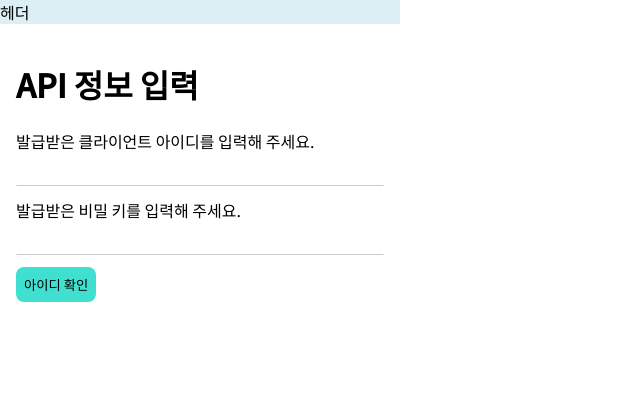
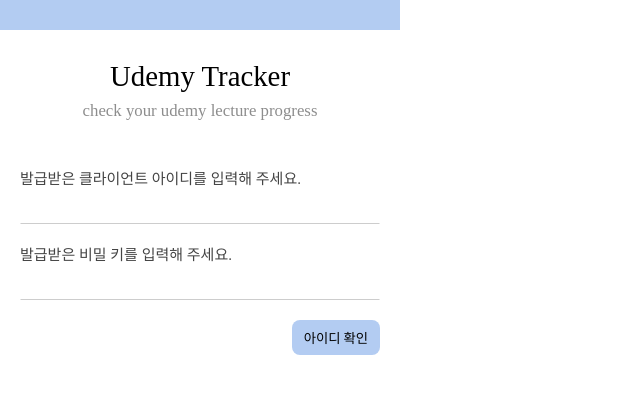
Before and after one commit to C17AN/udemy-booster-extension, a Vue app: page / in a window 1280 px wide. Shown: the top 394 px of the page, without its empty margins (0-640 px from the left). Built offline with nearby package versions, Linux system fonts and the light colour scheme.

Commit message:
로그인 UI 완성

```diff
--- a/src/components/Header.vue
+++ b/src/components/Header.vue
@@ -1,5 +1,5 @@
 <template>
-  <header>헤더</header>
+  <header></header>
 </template>
 
 <script>
@@ -8,6 +8,7 @@
 
 <style>
 header {
-  background-color: var(--skyblue-100);
+  background-color: var(--skyblue-200);
+  height: 30px;
 }
 </style>
--- a/src/components/Login.vue
+++ b/src/components/Login.vue
@@ -1,6 +1,8 @@
 <template>
   <div class="container">
-    <h1>API 정보 입력</h1>
+    <h1>Udemy Tracker</h1>
+    <h3>check your udemy lecture progress</h3>
+    <div class="input-container">
       <div class="login-input">
         <label for="clientId">발급받은 클라이언트 아이디를 입력해 주세요.</label>
         <input id="clientId" type="text" />
@@ -8,6 +10,7 @@
       <div class="login-input">
         <label for="clientPw">발급받은 비밀 키를 입력해 주세요.</label>
         <input id="clientPw" type="password" />
+      </div>
     </div>
     <button class="check-id-btn">아이디 확인</button>
   </div>
@@ -25,13 +28,35 @@
 <!-- Add "scoped" attribute to limit CSS to this component only -->
 <style scoped lang="scss">
 .container {
+  display: flex;
+  flex-direction: column;
   background-color: var(--white);
-  padding: 16px;
+  padding: 20px;
+  h1 {
+    font-size: 1.8rem;
+    font-weight: 500;
+    text-align: center;
+    margin: 12px 0;
   }
+  h3 {
+    text-align: center;
+    font-size: 1.05rem;
+    font-weight: 400;
+    color: var(--gray-400);
+    margin-bottom: 32px;
+  }
+}
+
 .login-input {
   display: flex;
   flex-direction: column;
-  margin-bottom: 12px;
+  margin: 20px 0;
+
+  label {
+    margin-bottom: 4px;
+    color: #444;
+    font-size: 15px;
+  }
   input {
     transition: all 0.2s ease-in-out;
     padding: 6px 6px 6px 0;
@@ -41,16 +66,26 @@
   input:focus {
     transition: all 0.2s ease-in-out;
     outline: none;
-    border-bottom: 1px solid red;
+    border-bottom: 1px solid var(--skyblue-500);
+  }
+  &:nth-child(2) {
+    margin-top: 24px;
   }
 }
 
 .check-id-btn {
-  padding: 8px;
+  padding: 8px 12px;
+  margin-left: auto;
   border-radius: 8px;
   outline: none;
   border: none;
   cursor: pointer;
-  background-color: turquoise;
+  background-color: var(--skyblue-200);
+  transition: all 0.15s ease-in;
+}
+
+.check-id-btn:hover {
+  transition: all 0.15s ease-in;
+  background-color: var(--skyblue-400);
 }
 </style>
--- /dev/null
+++ b/src/reset.css
@@ -0,0 +1,131 @@
+html,
+body,
+div,
+span,
+applet,
+object,
+iframe,
+h1,
+h2,
+h3,
+h4,
+h5,
+h6,
+p,
+blockquote,
+pre,
+a,
+abbr,
+acronym,
+address,
+big,
+cite,
+code,
+del,
+dfn,
+em,
+img,
+ins,
+kbd,
+q,
+s,
+samp,
+small,
+strike,
+strong,
+sub,
+sup,
+tt,
+var,
+b,
+u,
+i,
+center,
+dl,
+dt,
+dd,
+ol,
+ul,
+li,
+fieldset,
+form,
+label,
+legend,
+table,
+caption,
+tbody,
+tfoot,
+thead,
+tr,
+th,
+td,
+article,
+aside,
+canvas,
+details,
+embed,
+figure,
+figcaption,
+footer,
+header,
+hgroup,
+menu,
+nav,
+output,
+ruby,
+section,
+summary,
+time,
+mark,
+audio,
+video {
+  margin: 0;
+  padding: 0;
+  border: 0;
+  font-size: 100%;
+  font: inherit;
+  vertical-align: baseline;
+}
+/* HTML5 display-role reset for older browsers */
+article,
+aside,
+details,
+figcaption,
+figure,
+footer,
+header,
+hgroup,
+menu,
+nav,
+section {
+  display: block;
+}
+body {
+  line-height: 1;
+}
+ol,
+ul {
+  list-style: none;
+}
+blockquote,
+q {
+  quotes: none;
+}
+blockquote:before,
+blockquote:after,
+q:before,
+q:after {
+  content: "";
+  content: none;
+}
+table {
+  border-collapse: collapse;
+  border-spacing: 0;
+}
+input:focus {
+  outline: none;
+}
+a {
+  color: inherit;
+  text-decoration: none;
+}
--- a/src/style.css
+++ b/src/style.css
@@ -1,4 +1,5 @@
 @import url("https://fonts.googleapis.com/css2?family=Noto+Sans+KR:wght@100;300;400;500&display=swap");
+@import "./reset.css";
 
 * {
   box-sizing: border-box;
@@ -9,10 +10,16 @@
 :root {
   --white: #ffffff;
   --skyblue-100: #dceff5;
-  --skyblue-200: #b3e3f2;
-  --skyblue-300: #6fbad1;
-  --skyblue-400: #4c93a8;
+  --skyblue-200: #b3ccf2;
+  --skyblue-300: #81a5d4;
+  --skyblue-400: #769ac9;
   --skyblue-500: #5c8cbf;
+
+  --gray-100: #cdcdcd;
+  --gray-200: #cfcfcf;
+  --gray-300: #a3a3a3;
+  --gray-400: #8d8d8d;
+  --gray-500: #616161;
 }
 
 body,
```
Lines whose indentation alone changed are shown as unchanged.
